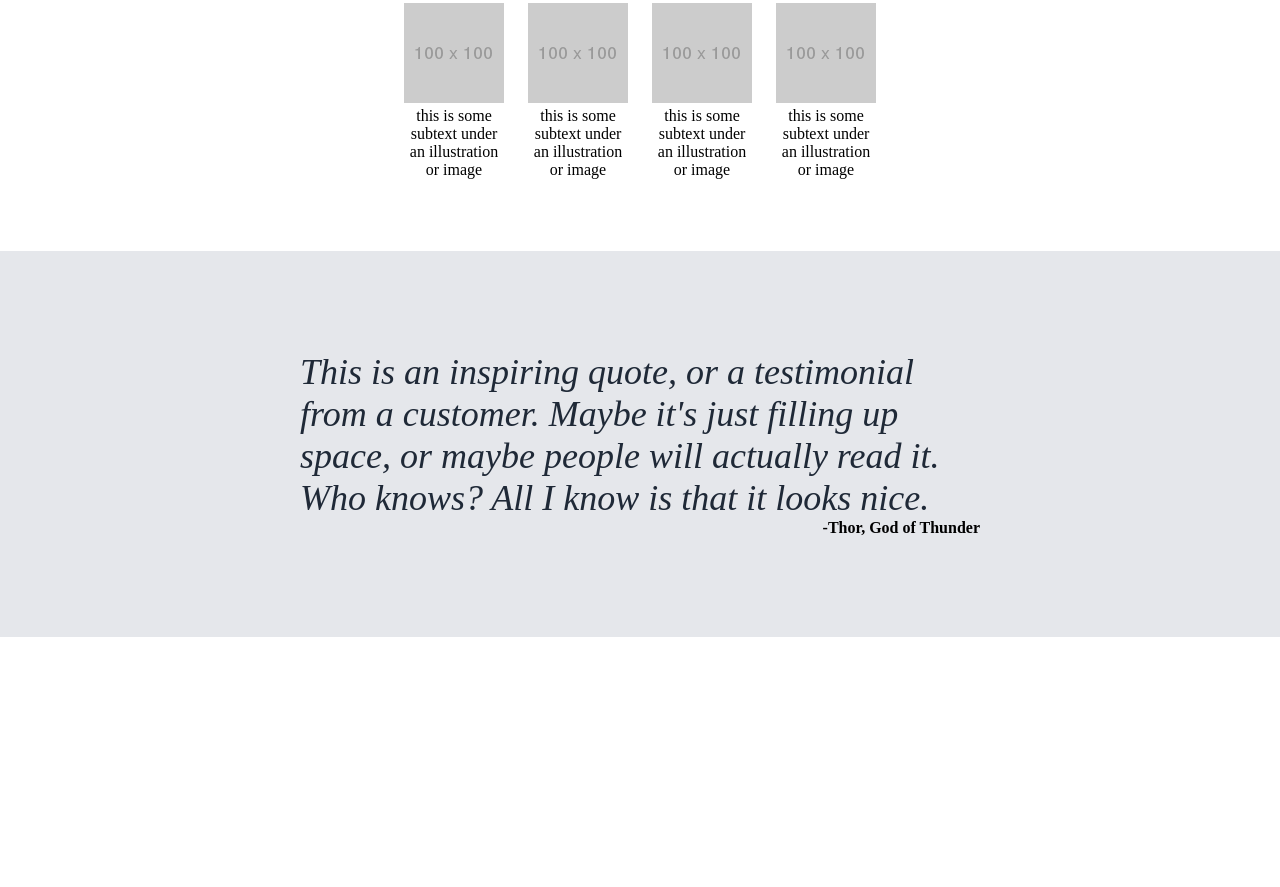
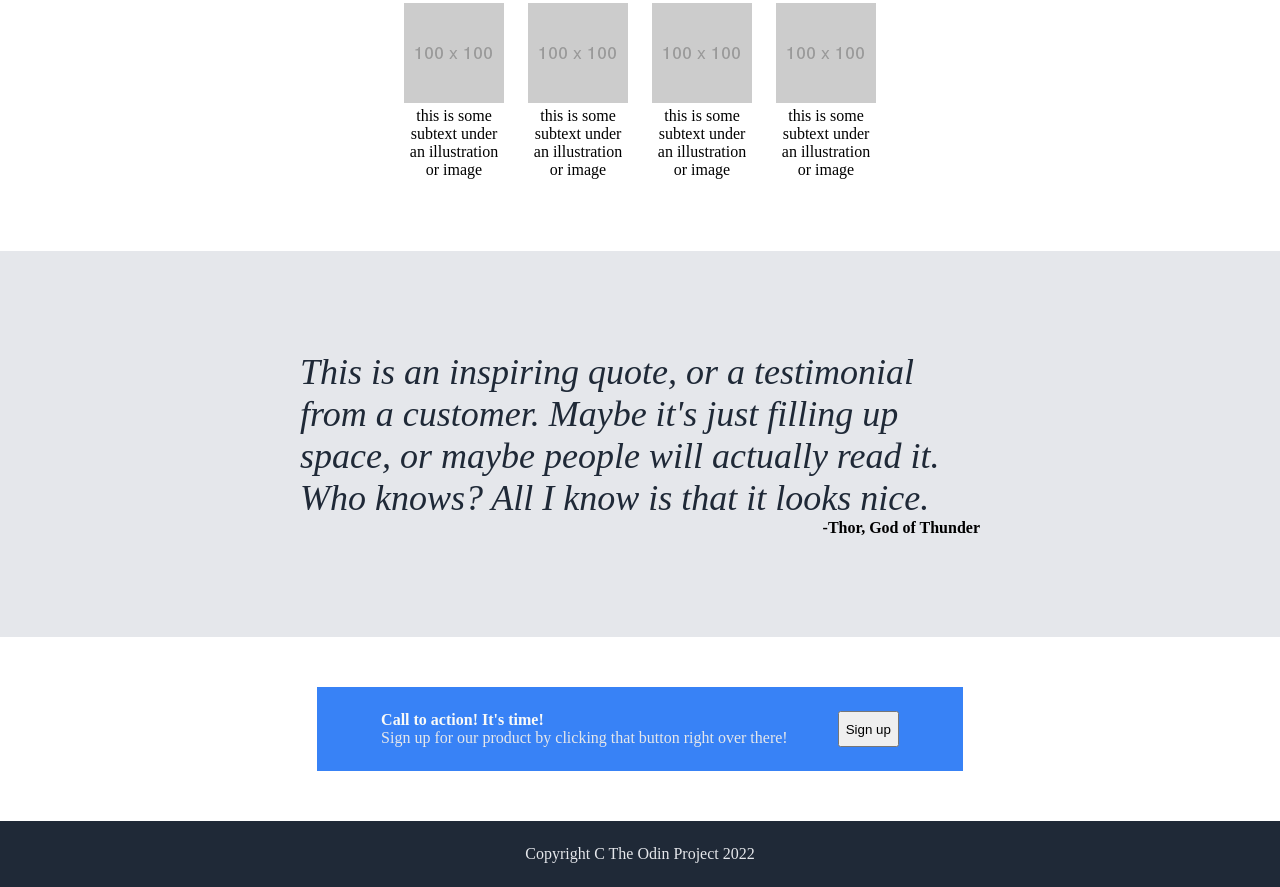
Before and after one commit to jalapenopeppers/landing-page, a plain HTML site: page index.html in a window 1280 px wide. Shown: the part 473-1360 px from the top of the page. Before the commit the page ends 1110 px from the top, so only its background shows below. Drawn offline with Linux system fonts and the light colour scheme.

Commit message:
Finish rough draft of sign up and footer sections.

```diff
--- a/index.html
+++ b/index.html
@@ -54,10 +54,16 @@
       <div class="quote-author">-Thor, God of Thunder</div>
     </div>
     <div class="sign-up">
-
+      <div class="sign-up-box">
+        <div class="sign-up-box-text">
+          <div class="call-to-action-text">Call to action! It's time!</div>
+          <div class="sign-up-subtext">Sign up for our product by clicking that button right over there!</div>
+        </div>
+        <button class="call-to-action-sign-up-button">Sign up</button>
+      </div>
     </div>
     <div class="footer">
-
+      <div class="footer-text">Copyright C The Odin Project 2022</div>
     </div>
   </body>
 </html>
--- a/style.css
+++ b/style.css
@@ -115,3 +115,41 @@ a {
   font-weight: bolder;
   text-align: right;
 }
+
+.sign-up {
+  padding: 50px 200px;
+  display: flex;
+  justify-content: center;
+}
+
+.sign-up-box {
+  width: 550px;
+  background-color: #3882F6;
+  display: flex;
+  justify-content: center;
+  padding: 24px 48px;
+}
+
+.sign-up-box-text {
+  padding-right: 50px;
+}
+
+.call-to-action-text {
+  color: #F9FAF8;
+  font-weight: bolder;
+}
+
+.sign-up-subtext {
+  color: #E5E7EB;
+}
+
+.footer {
+  background-color: #1F2937;
+  display: flex;
+  justify-content: center;
+  padding: 24px 0px;
+}
+
+.footer-text {
+  color: #E5E7EB;
+}
```
